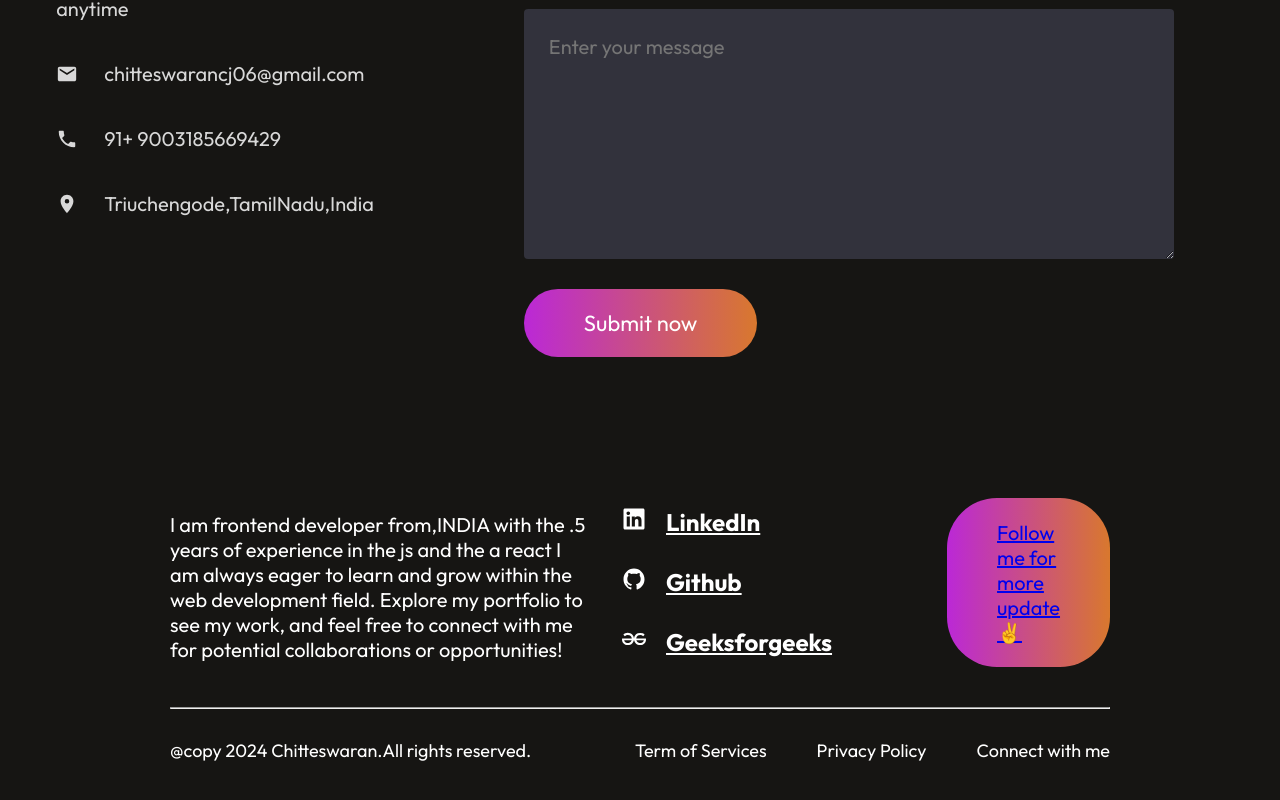
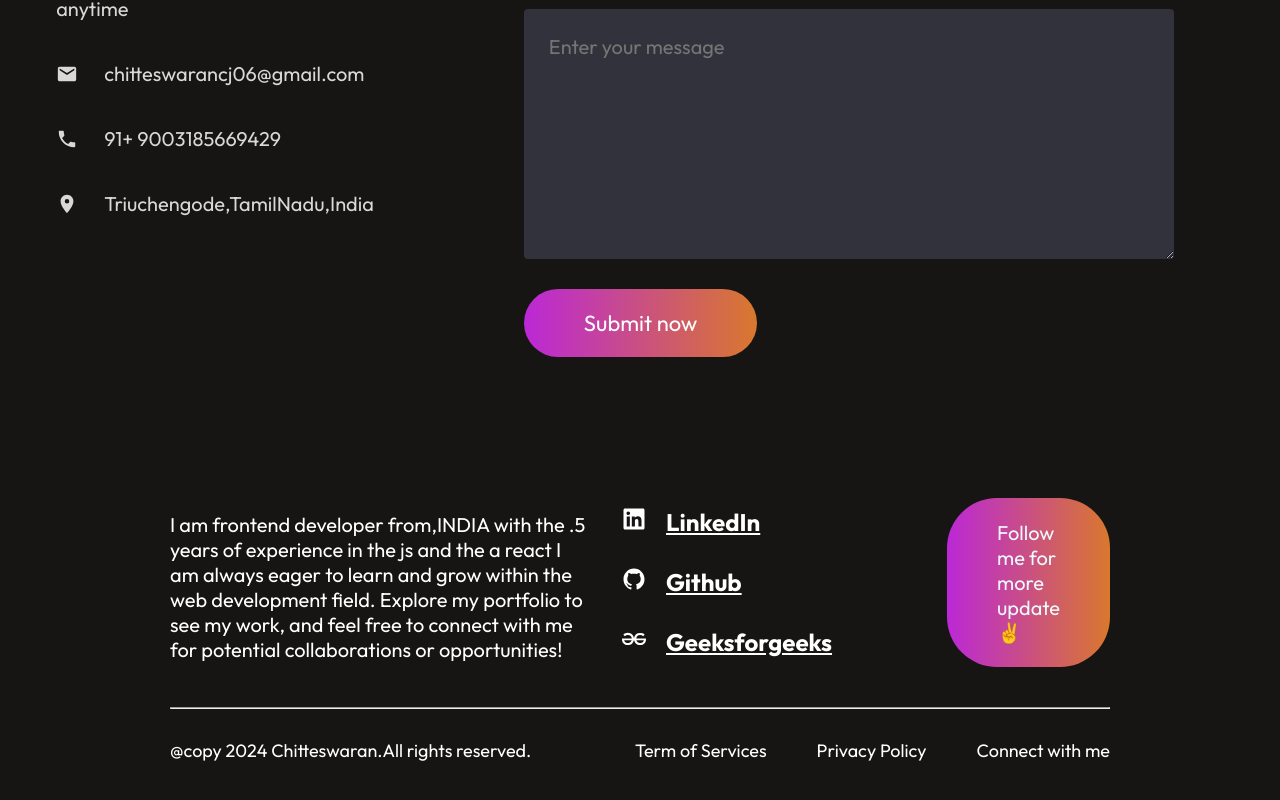
Before and after one commit to CHITTESWARAN/My_Portfolio, a React (Vite) app: page / in a window 1280 px wide. Shown: the part 6341-7141 px from the top of the page. Built offline with nearby package versions, Linux system fonts and the light colour scheme.

Commit message:
Feat:the features added

```diff
--- a/src/Components/Footer/Footer.css
+++ b/src/Components/Footer/Footer.css
@@ -61,8 +61,6 @@
 .footer-suscribe{
     font-size:20px;
     padding: 22px 50px;
-    text-decoration: none;
-    color: aliceblue;
     border-radius: 50px;
     background: linear-gradient(270deg,#DA7C25 -5.09%,#B923E1 106.28%);
     cursor: pointer;
@@ -73,6 +71,10 @@
  justify-content: space-between;
  font-size:18px;
 
+}
+.footer-suscribe a{
+    text-decoration:none;
+    color: aliceblue;
 }
 .footer-bottom-right{
     display: flex;
```
